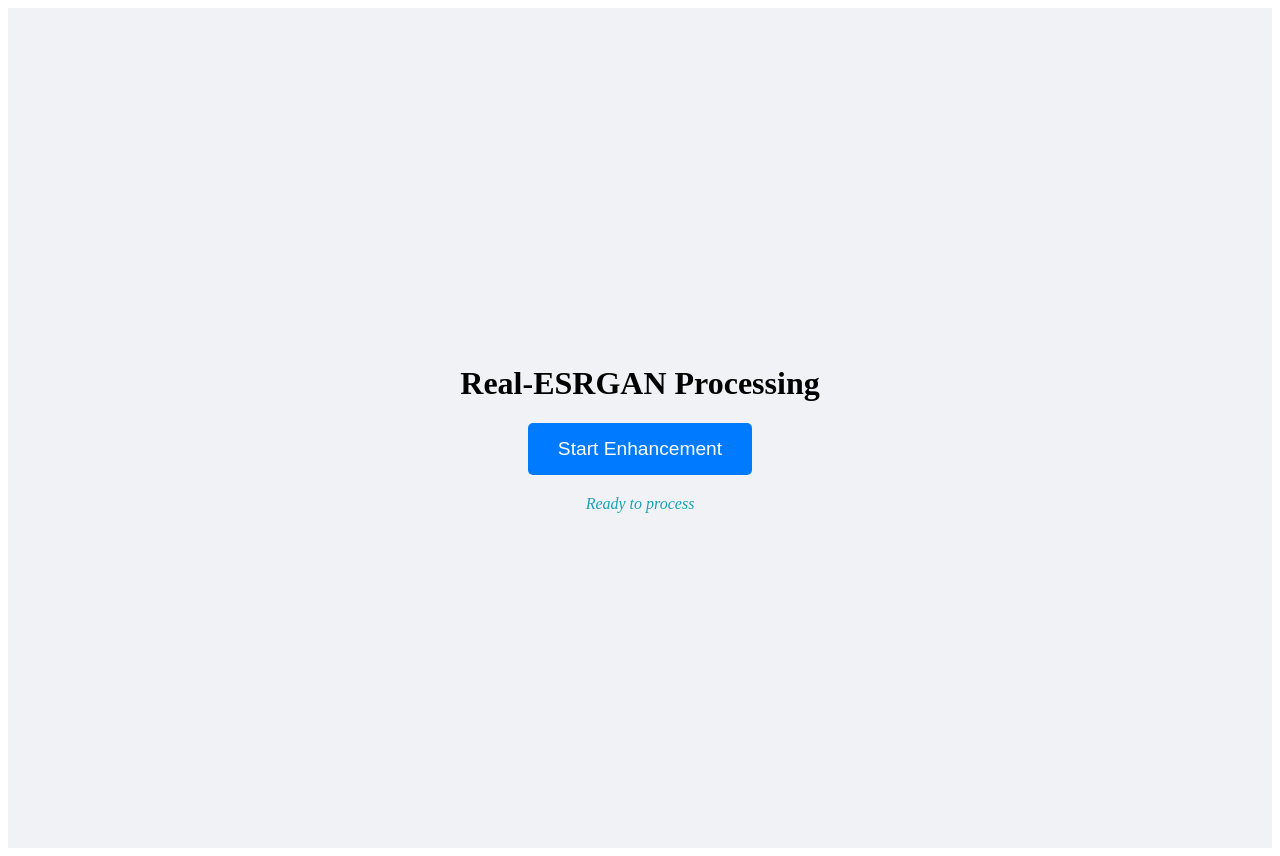
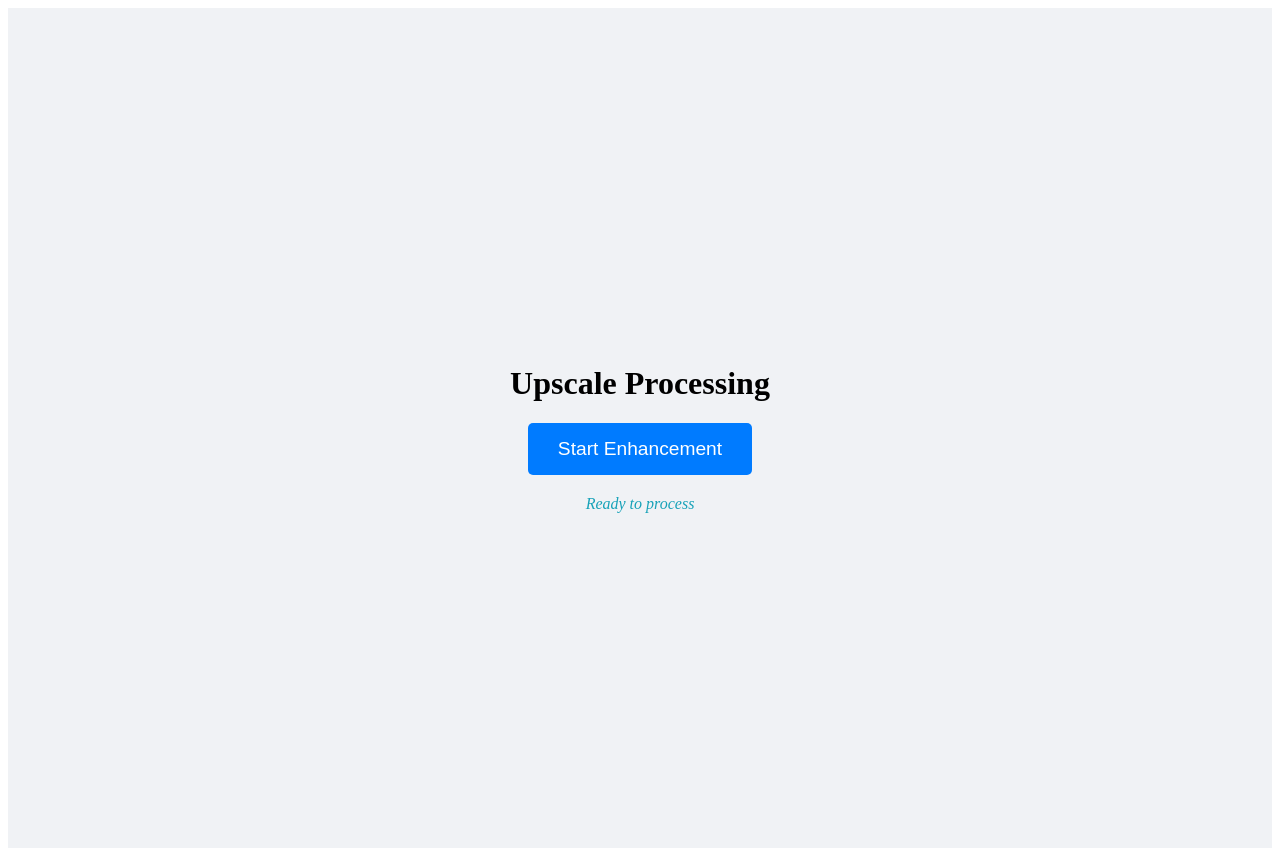
Before and after one commit to YasamNik/aider-test, a React (Create React App) app: page / in a window 1280 px wide. Built offline with nearby package versions, Linux system fonts and the light colour scheme.

Commit message:
small changes

```diff
--- a/public/index.html
+++ b/public/index.html
@@ -4,8 +4,8 @@
     <meta charset="utf-8" />
     <meta name="viewport" content="width=device-width, initial-scale=1" />
     <meta name="theme-color" content="#000000" />
-    <meta name="description" content="Real-ESRGAN Processing Interface" />
-    <title>Real-ESRGAN Processor</title>
+    <meta name="description" content="Upscale Processing Interface" />
+    <title>Upscale Processor</title>
   </head>
   <body>
     <noscript>You need to enable JavaScript to run this app.</noscript>
--- a/src/App.js
+++ b/src/App.js
@@ -29,7 +29,7 @@ function App() {
 
   return (
     <div className="app-container">
-      <h1>Real-ESRGAN Processing</h1>
+      <h1>Upscale Processing</h1>
       <button
         onClick={handleRunDocker}
         disabled={isProcessing}
```
